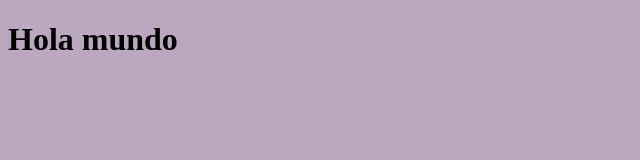
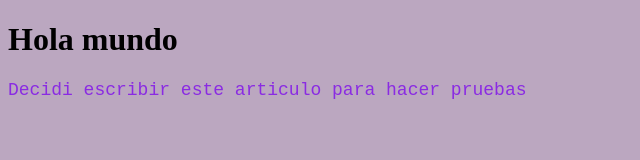
Before and after one commit to Jhetal0001/Jhetal0001, a plain HTML site: page index.html in a window 1280 px wide. Shown: the whole page, without its empty margins (0-640 px from the left). Drawn offline with Linux system fonts and the light colour scheme.

Commit message:
modificaciones a mi proyecto

```diff
--- a/index.html
+++ b/index.html
@@ -9,5 +9,6 @@
 </head>
 <body>
     <h1>Hola mundo</h1>
+    <a>Decidi escribir este articulo para hacer pruebas</a>
 </body>
 </html>
--- a/style.css
+++ b/style.css
@@ -1,3 +1,8 @@
 body {
     background: rgb(187, 167, 192);
 }
+a {
+    font-size: large;
+    color:blueviolet;
+    font-family: 'Courier New', Courier, monospace;
+}
```
